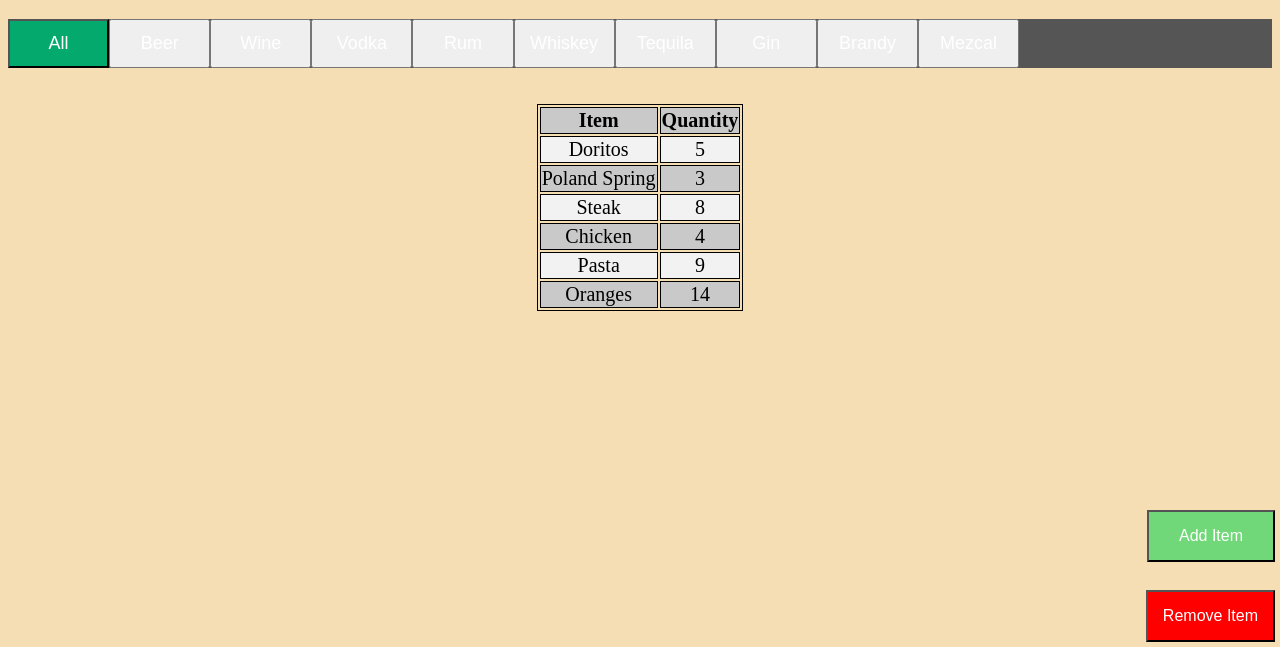
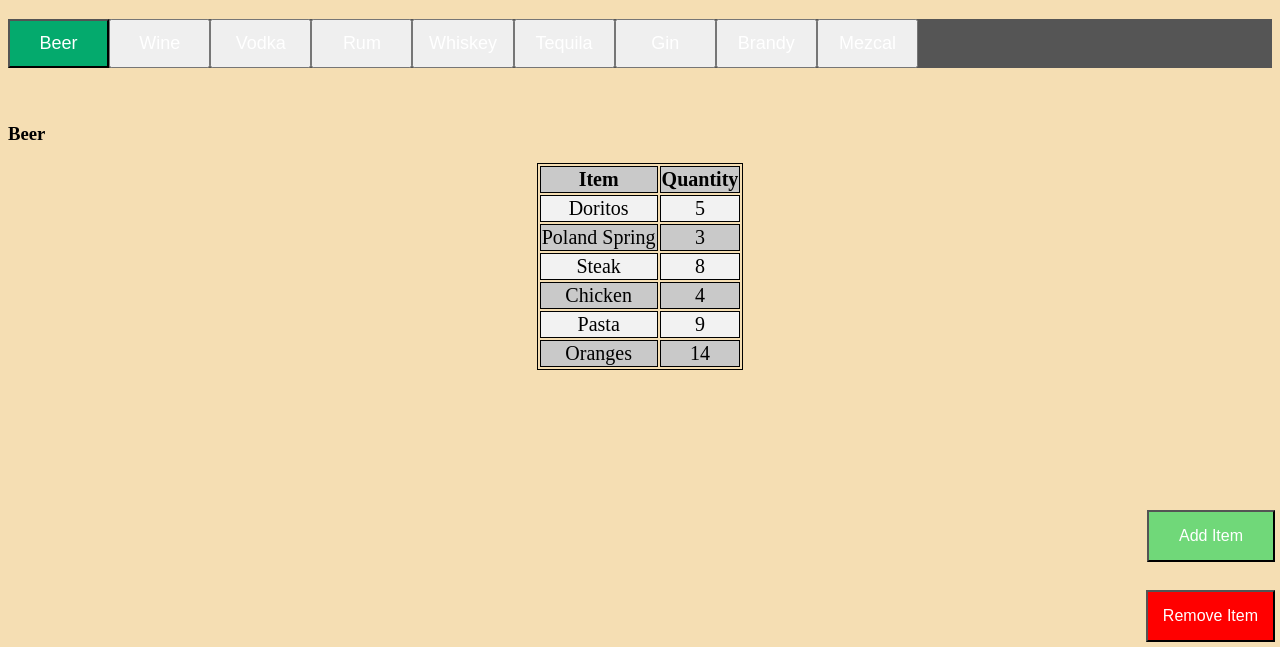
Before and after one commit to kb3x/JoeApp, a plain HTML site: page page2.html in a window 1280 px wide. Shown: the part 153-800 px from the top of the page. Drawn offline with Linux system fonts and the light colour scheme.

Commit message:
Created default tabs

```diff
--- a/page2.html
+++ b/page2.html
@@ -27,8 +27,7 @@
 
 <!-- The navigation menu -->
 <div class="navbar">
-  <button class="active" onclick="openCity(event, 'All')">All</button>
-  <button onclick="openCity(event, 'Beer')">Beer</button>
+  <button onclick="openCity(event, 'Beer')" id="defaultOpen">Beer</button>
   <button onclick="openCity(event, 'Wine')">Wine</button>
   <button onclick="openCity(event, 'Vodka')">Vodka</button>
   <button onclick="openCity(event, 'Rum')">Rum</button>
@@ -39,7 +38,10 @@
   <button onclick="openCity(event, 'Mezcal')">Mezcal</button>
 </div>
 
+
+<div id="Beer" class="tabcontent">
   <br><br>
+  <h3>Beer</h3>
   <table id="inventory", class="center">
     <tr>
       <th>Item</th>
@@ -69,13 +71,37 @@
       <td>Oranges</td>
       <td>14</td>
     </tr>
+  </table>
+</div>
 
+<div id="Wine" class="tabcontent">
+  <h3>Paris</h3>
+  <p>Paris is the capital of France.</p>
+</div>
 
-</table>
+<div id="Tokyo" class="tabcontent">
+  <h3>Tokyo</h3>
+  <p>Tokyo is the capital of Japan.</p>
+</div>
 
+<script>
+  function openCity(evt, cityName) {
+    var i, tabcontent, tablinks;
+    tabcontent = document.getElementsByClassName("tabcontent");
+    for (i = 0; i < tabcontent.length; i++) {
+      tabcontent[i].style.display = "none";
+    }
+    tablinks = document.getElementsByClassName("tablinks");
+    for (i = 0; i < tablinks.length; i++) {
+      tablinks[i].className = tablinks[i].className.replace(" active", "");
+    }
+    document.getElementById(cityName).style.display = "block";
+    evt.currentTarget.className += " active";
+  }
 
-
-
+  // Get the element with id="defaultOpen" and click on it
+  document.getElementById("defaultOpen").click();
+  </script>
 
 
 </body>
```
Also changed, not shown: tabs.html (+5 -2 lines). Lines whose indentation alone changed are shown as unchanged.
